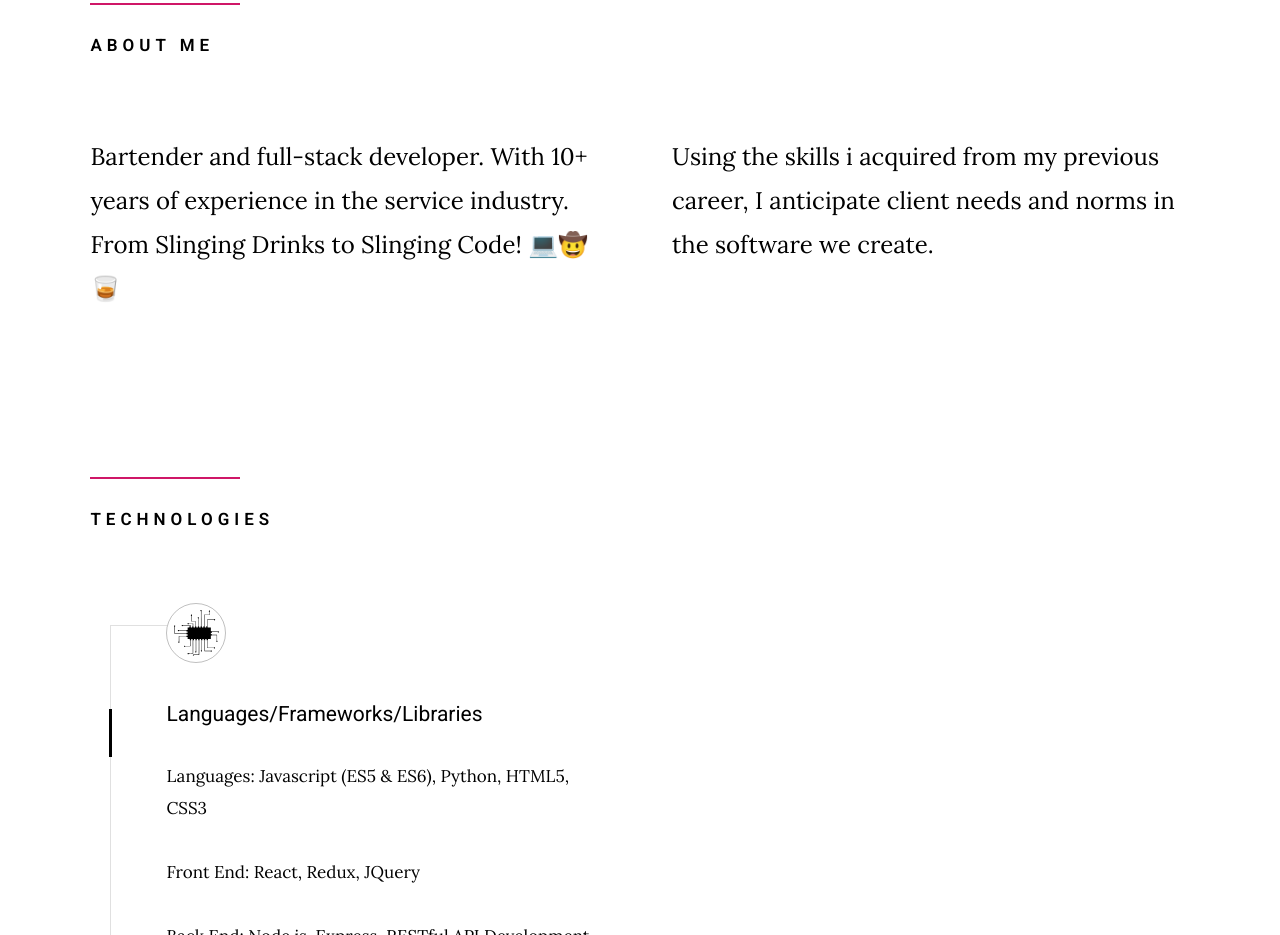
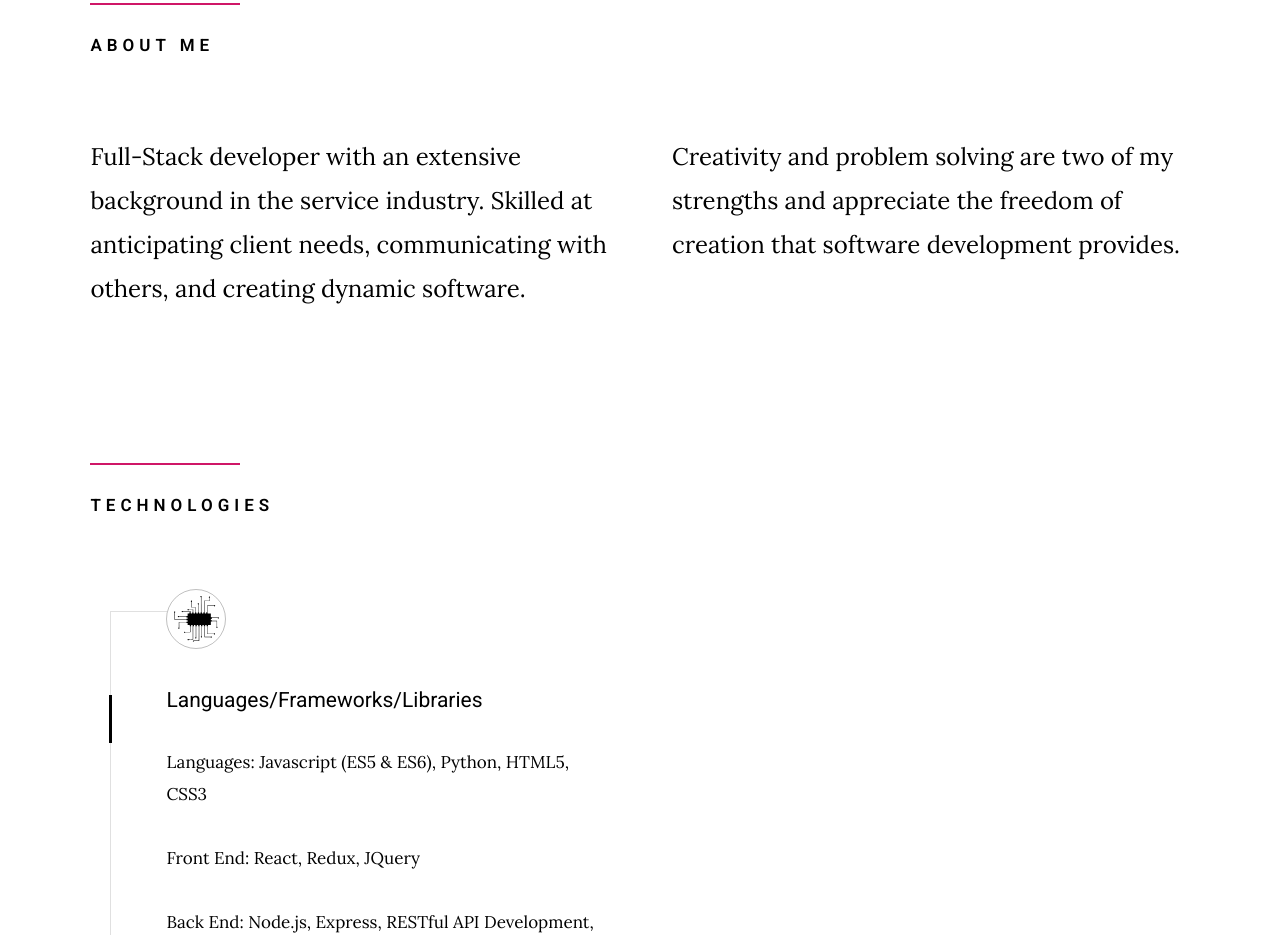
Before and after one commit to frankieBarreto/Frankie-Barreto, a plain HTML site: page index.html in a window 1280 px wide. Shown: the part 989-1924 px from the top of the page. Drawn offline with Linux system fonts and the light colour scheme; a web font is replaced by a local one.

Commit message:
reworked about me

```diff
--- a/index.html
+++ b/index.html
@@ -111,14 +111,13 @@
             <div class="row about-me__content" data-aos="fade-up">
                 <div class="column large-full about-me__text">
                     <p class="lead">
-                        Bartender and full-stack developer. With 10+ years of experience in the
-                        service industry. From Slinging Drinks to Slinging Code! 💻🤠🥃
-
+                        Full-Stack developer with an extensive background in the service industry. Skilled at anticipating client needs, communicating with others, and creating dynamic software.
+                        Creativity and problem solving are two of my strengths and appreciate the freedom of creation that software development provides.
                     </p>
-                    <p class="lead">
+                    <!-- <p class="lead">
                         Using the skills i acquired from my previous career, I anticipate client needs and norms in the
                         software we create.
-                    </p>
+                    </p> -->
                 </div>
             </div>
 
```
